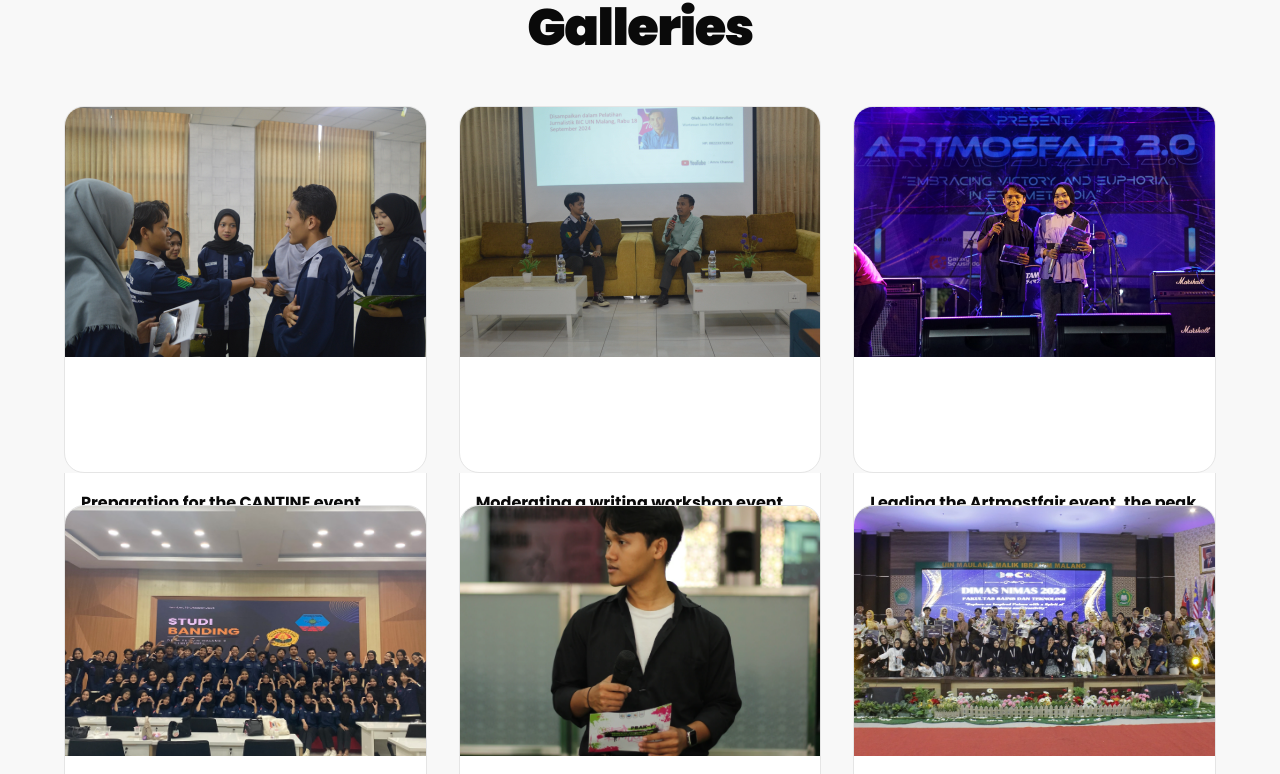
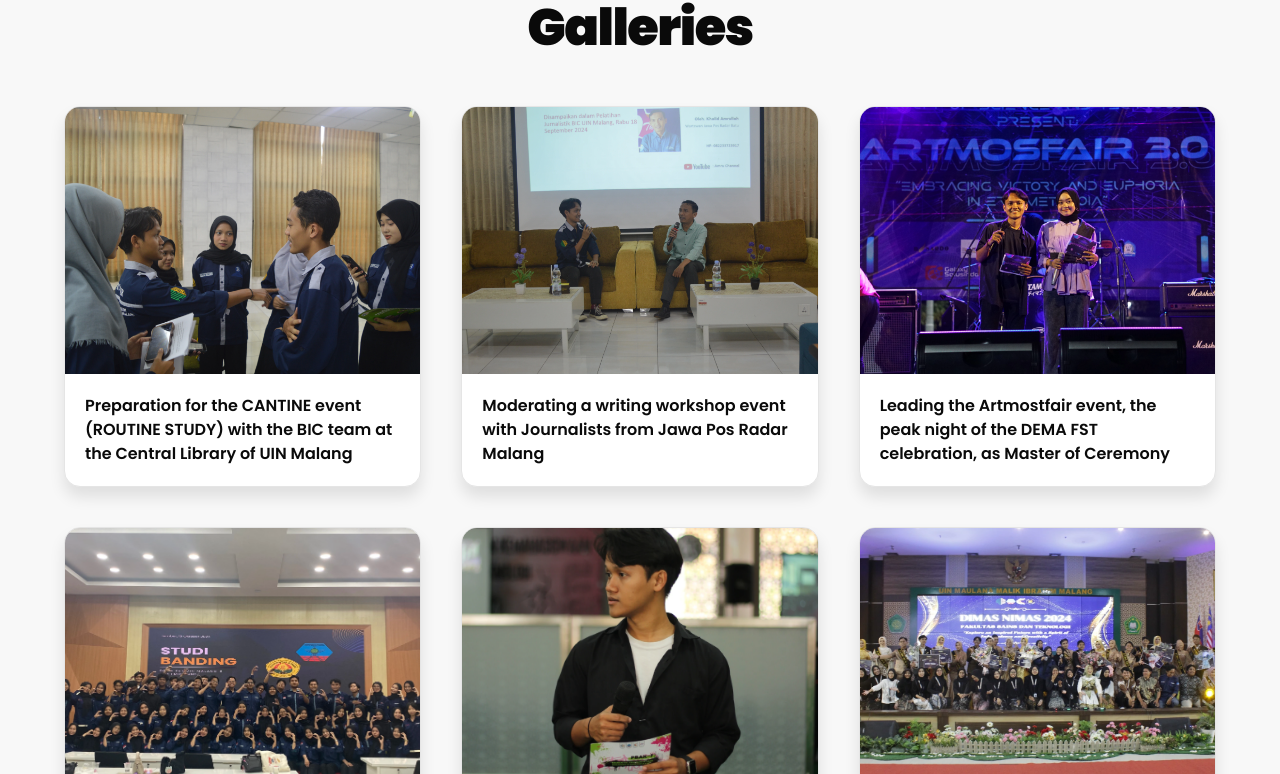
Before and after one commit to Albydabi24/Muhammad-Qolbi-Portfolio, a React (Vite) app: page /gallery in a window 1280 px wide. Shown: the part 2406-3180 px from the top of the page. Built offline with nearby package versions, Linux system fonts and the light colour scheme.

Commit message:
fix(gallery): unify organization card layout

```diff
--- a/src/pages/Gallery.jsx
+++ b/src/pages/Gallery.jsx
@@ -115,27 +115,33 @@ function OpapaSection() {
                 <div className="opapa-grid" style={{
                     display: 'grid',
                     gridTemplateColumns: 'repeat(auto-fill, minmax(280px, 1fr))',
-                    gap: '2rem',
+                    gap: '2.5rem',
                     marginTop: '2rem'
                 }}>
                     {items.map((item, index) => (
                         <div key={item.id} className="opapa-item fade-in-up" style={{ animationDelay: `${index * 0.1}s` }}>
-                            <GlareCard className="opapa-card" style={{
-                                position: 'relative',
-                                overflow: 'hidden',
-                                borderRadius: 'var(--radius-md) var(--radius-md) 0 0',
-                                boxShadow: 'var(--shadow-lg)'
-                            }}>
-                                <img src={item.src} alt={item.title} style={{ width: '100%', aspectRatio: '4/3', objectFit: 'cover', display: 'block' }} loading="lazy" />
-                            </GlareCard>
-                            <div className="opapa-info" style={{
-                                padding: '1rem',
+                            <div className="opapa-card-inner" style={{
+                                display: 'flex',
+                                flexDirection: 'column',
+                                height: '100%',
                                 background: 'var(--bg-card)',
                                 border: '1px solid var(--border-color)',
-                                borderTop: 'none',
-                                borderRadius: '0 0 var(--radius-md) var(--radius-md)'
+                                borderRadius: 'var(--radius-md)',
+                                overflow: 'hidden',
+                                transition: 'var(--transition)',
+                                boxShadow: 'var(--shadow-md)'
                             }}>
-                                <h4 style={{ margin: 0, fontSize: '1rem' }}>{item.title}</h4>
+                                <div className="opapa-img-wrapper" style={{ flexShrink: 0 }}>
+                                    <img src={item.src} alt={item.title} style={{ width: '100%', aspectRatio: '4/3', objectFit: 'cover', display: 'block' }} loading="lazy" />
+                                </div>
+                                <div className="opapa-info" style={{
+                                    padding: '1.25rem',
+                                    flexGrow: 1,
+                                    display: 'flex',
+                                    alignItems: 'flex-start'
+                                }}>
+                                    <h4 style={{ margin: 0, fontSize: '1rem', lineHeight: '1.5', fontWeight: 600 }}>{item.title}</h4>
+                                </div>
                             </div>
                         </div>
                     ))}
```
Also changed, not shown: 1 other file (tests, documents, lock files or other folders).
